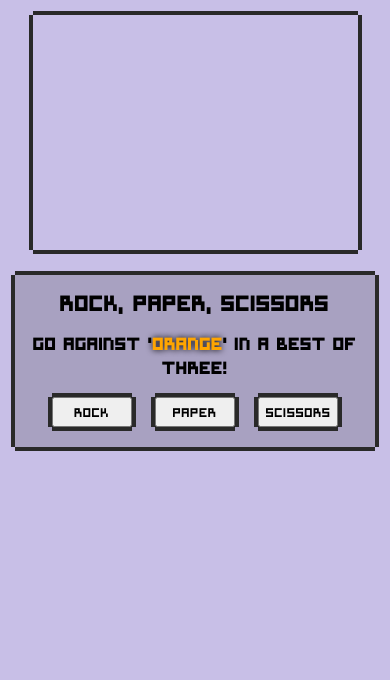
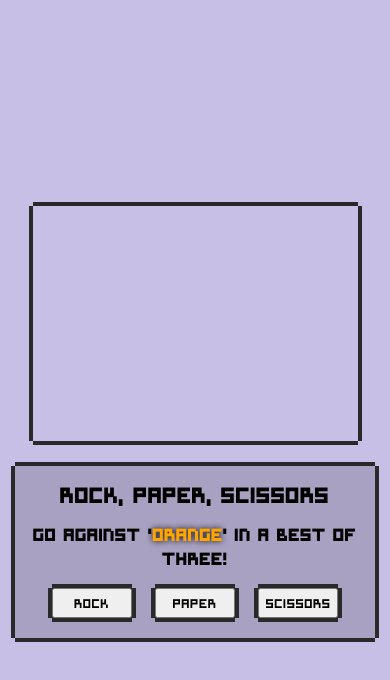
Before and after one commit to LucasBerra/rock-paper-scissors, a plain HTML site: page index.html in a window 390 px wide. Drawn offline with Linux system fonts and the light colour scheme.

Commit message:
Add minor css change

```diff
--- a/scss/index.scss
+++ b/scss/index.scss
@@ -103,7 +103,7 @@ img {
 @media (max-width: 1200px) {
   #page-body {
     flex-direction: column;
-    justify-content: start;
+    // justify-content: start;
     padding: 15px 0;
     gap: 10px;
   }
@@ -248,19 +248,3 @@ img {
     }
   }
 }
-
-// Small devices (landscape phones, 576px and up)
-@media (max-width: 576px) {
-}
-
-// Medium devices (tablets, 768px and up)
-@media (max-width: 768px) {
-}
-
-// Large devices (desktops, 992px and up)
-@media (max-width: 992px) {
-}
-
-// X-Large devices (large desktops, 1200px and up)
-@media (max-width: 1200px) {
-}
```
Also changed, not shown: scss/index.css, 1 other file.
